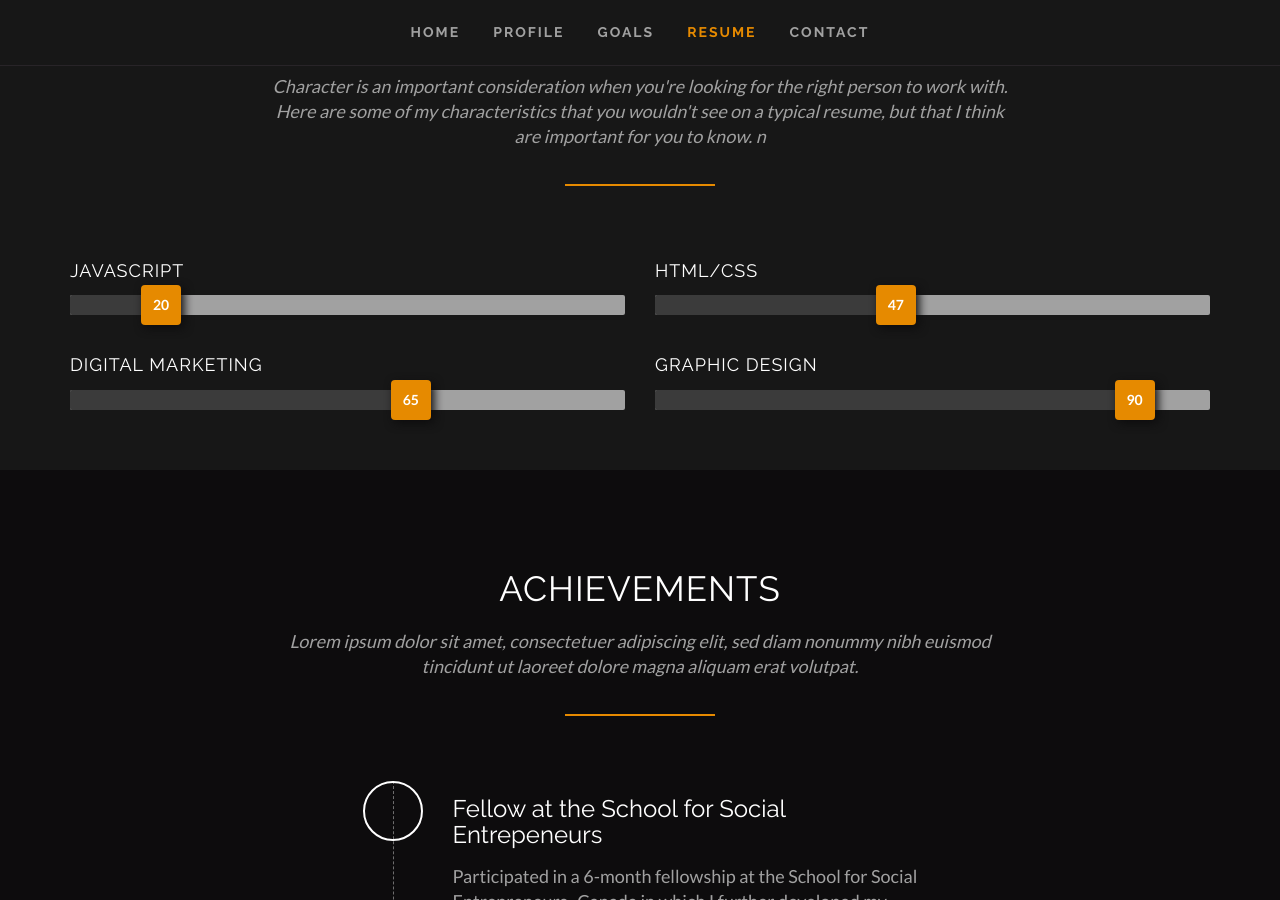
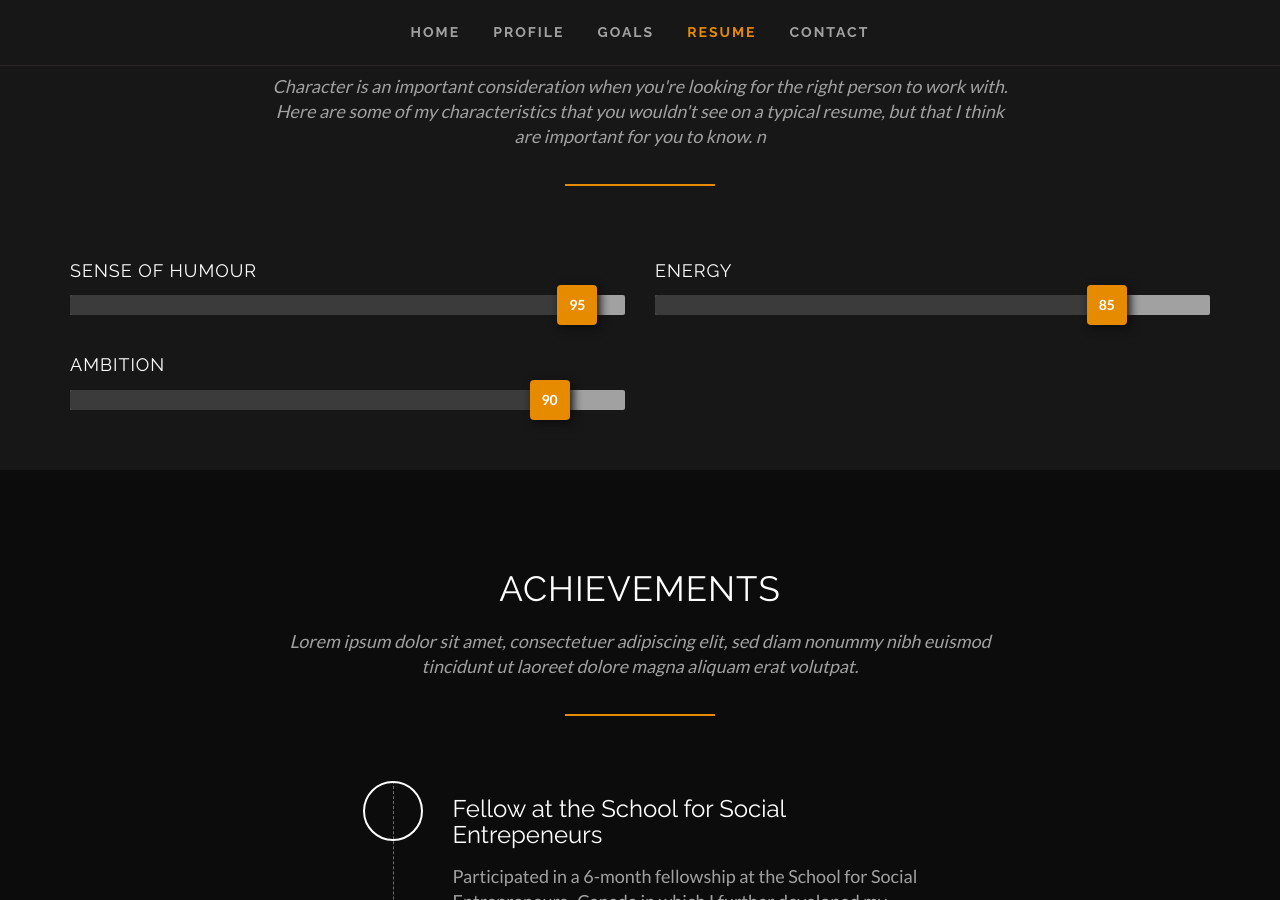
Before and after one commit to clearcareer/JackyHabib, a Jekyll site: the page built from index.html, in a window 1280 px wide and 900 px high, scrolled down 3728 px. Built offline with Jekyll 4.4.1, drawn with Linux system fonts in a browser that asks for light colours; some web fonts are replaced.

Commit message:
Updated '/index.html' via CloudCannon

```diff
--- a/index.html
+++ b/index.html
@@ -77,13 +77,11 @@ work_experience:
     company: 'CBC News: Toronto'
     description: 'Gathered info for producers and assignment editors on breaking news, conducted interviews, pre-interviews and streeters, worked with editors to select appropriate footage, assisted reporters and producers.'
 skills:
-  - name: Javascript
-    level: 20
-  - name: HTML/CSS
-    level: 47
-  - name: Digital Marketing
-    level: 65
-  - name: Graphic Design
+  - name: Sense of humour
+    level: 95
+  - name: Energy
+    level: 85
+  - name: Ambition
     level: 90
 achievements:
   - name: Fellow at the School for Social Entrepeneurs
```
